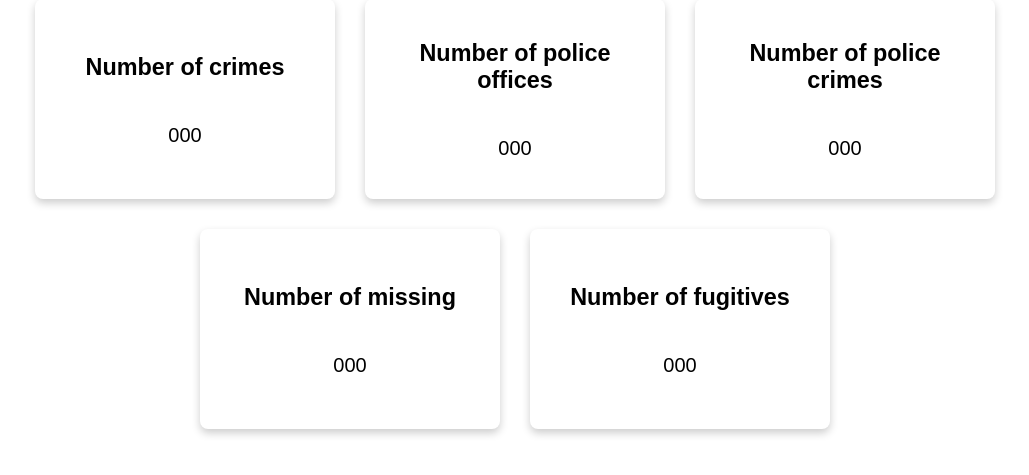
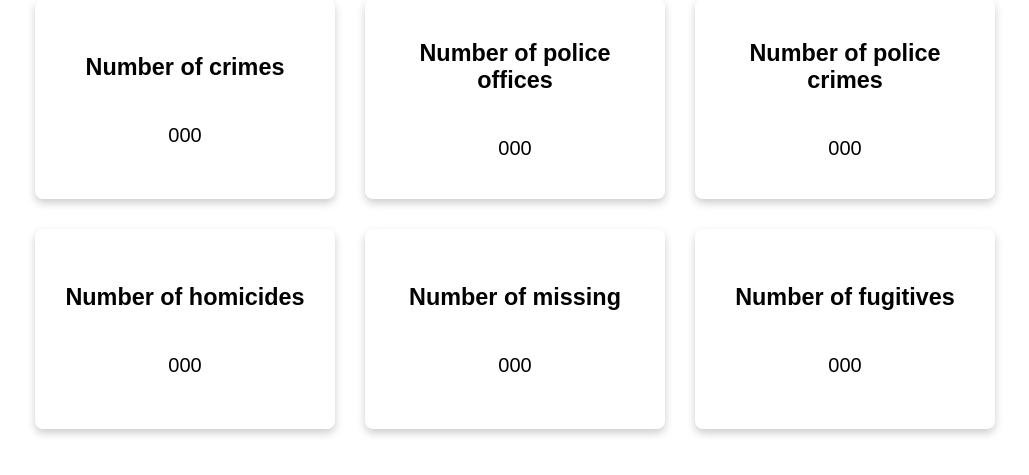
Before and after one commit to eureyuri/crimes_database, a Python web app: template templates/location.html in a window 1280 px wide. Shown: the part 158-633 px from the top of the page, without its empty margins (125-1154 px from the left). Run offline with Jinja, Linux system fonts and the light colour scheme; the template is opened without the code that fills it: most values are stand-ins (such as "Sample title", 1, 10 or a date in 2020).

Commit message:
Add homicides card

```diff
--- a/templates/location.html
+++ b/templates/location.html
@@ -86,6 +86,23 @@
                     </div>
                 </a>
 
+
+		<a href="/{{ location }}/homicides">
+                    <div class="card">
+                        <div class="container">
+                            <h3>Number of homicides</h3>
+                            <p>{{ number_homicides }}</p>
+                        </div>
+                    </div>
+                </a>
+
+
+
+
+
+
+
+
                 <a href="/{{ location }}/missing">
                     <div class="card">
                         <div class="container">
```
